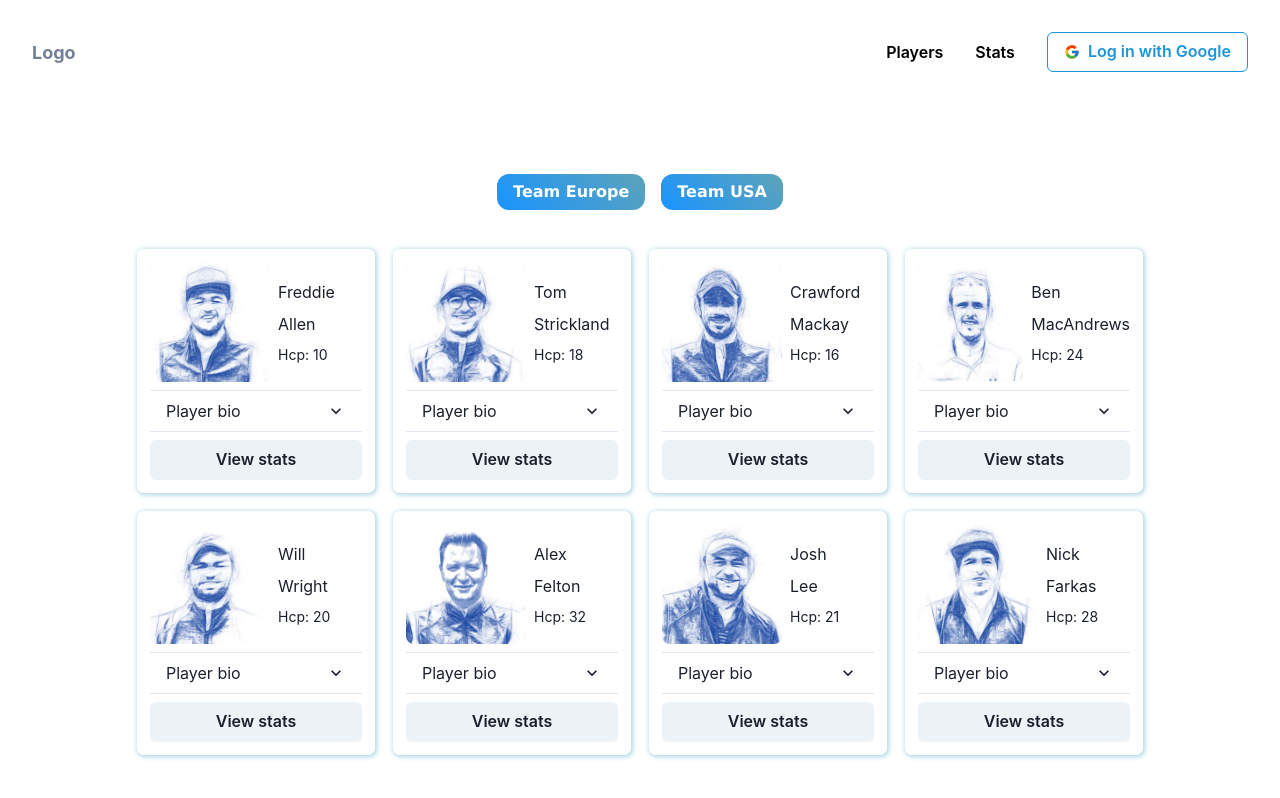
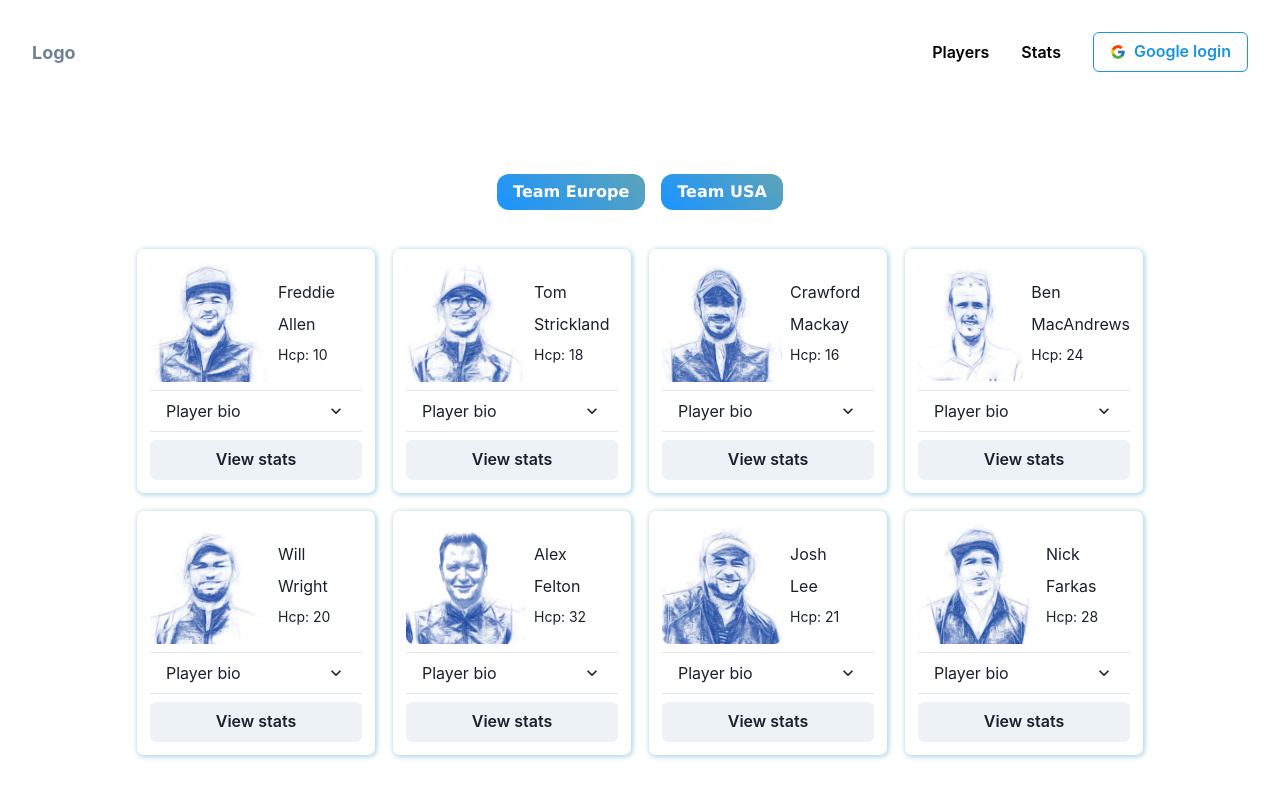
Before and after one commit to chrisobrien88/golftour, a React (Create React App) app: page /players in a window 1280 px wide. Built offline with nearby package versions, Linux system fonts and the light colour scheme.

Commit message:
login button change

```diff
--- a/src/components/NavBar/MenuLinks.js
+++ b/src/components/NavBar/MenuLinks.js
@@ -32,7 +32,7 @@ export const MenuLinks = () => {
             >
                 <MenuItem to="/players">Players</MenuItem>
                 <MenuItem to="/stats    ">Stats</MenuItem>
-                <Button leftIcon={<FcGoogle />} colorScheme='twitter' variant='outline'>Log in with Google</Button>
+                <Button leftIcon={<FcGoogle />} colorScheme='twitter' variant='outline'>Google login</Button>
             </Stack>
 
         </Box>
```
